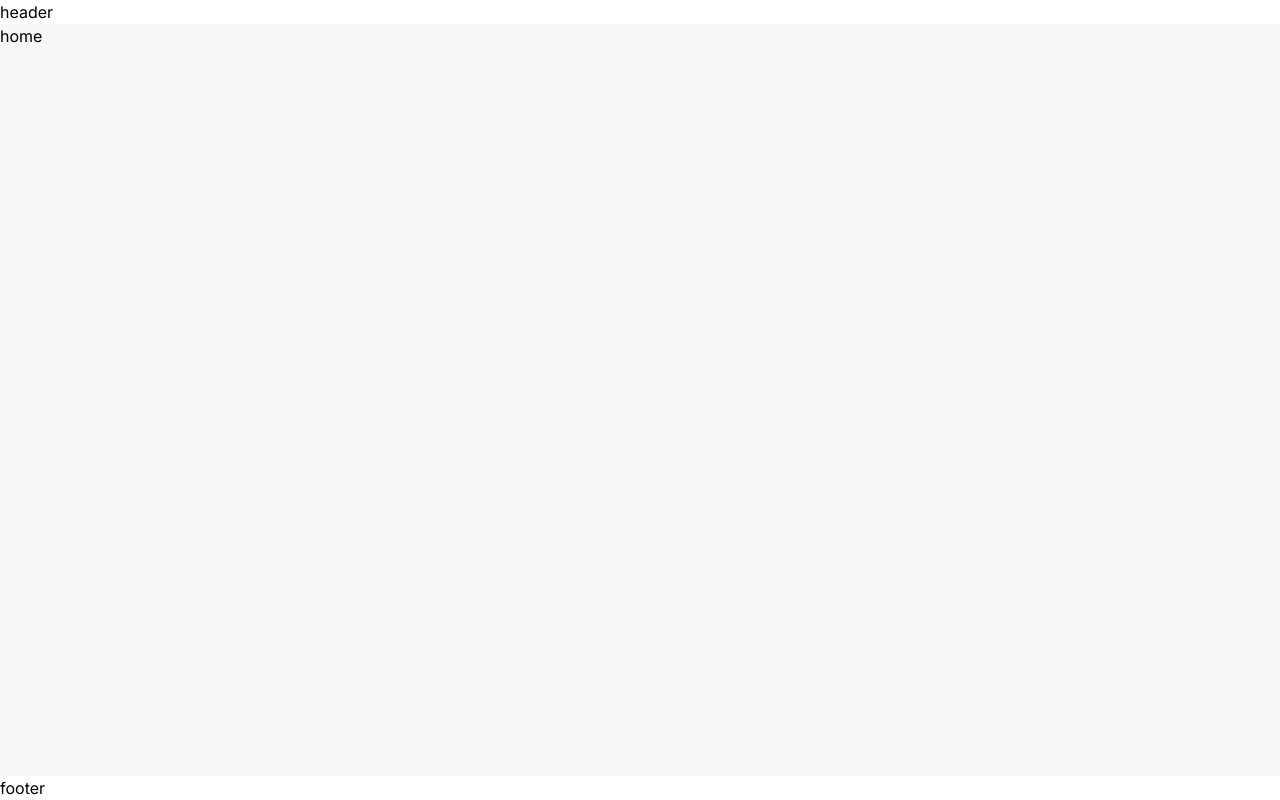
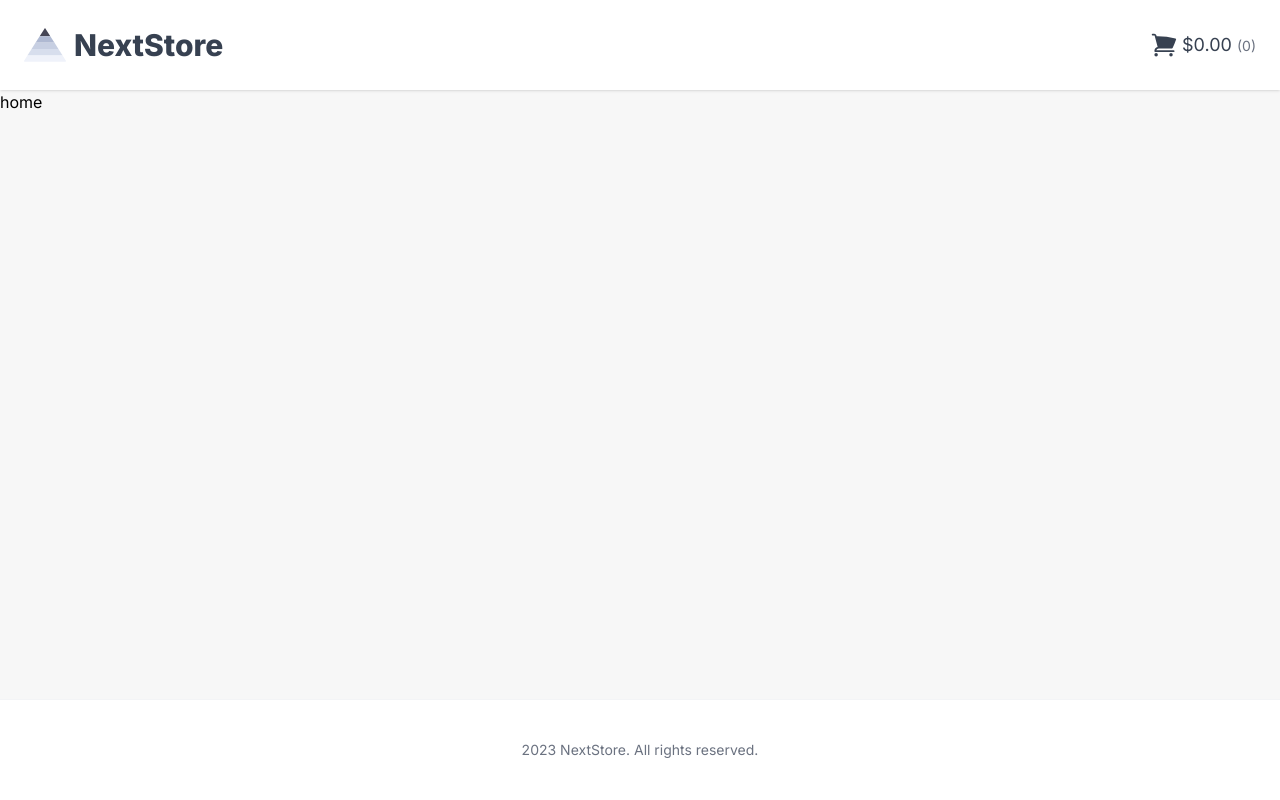
Before and after one commit to vitordiniz25/next-store, a Next.js app: page / in a window 1280 px wide. Built offline with nearby package versions, Linux system fonts and the light colour scheme.

Commit message:
complete app layout component

```diff
--- a/package.json
+++ b/package.json
@@ -9,6 +9,7 @@
     "lint": "next lint"
   },
   "dependencies": {
+    "@heroicons/react": "^2.0.17",
     "autoprefixer": "10.4.14",
     "eslint": "8.46.0",
     "eslint-config-next": "13.4.12",
--- /dev/null
+++ b/src/components/Footer.js
@@ -0,0 +1,9 @@
+export default function Footer() {
+    return(
+        <footer className="border-t border-gray-100 py-10 text-center">
+            <p className="text-sm text-gray-500">
+                2023 NextStore. All rights reserved.
+            </p>
+        </footer>
+    )
+}
--- /dev/null
+++ b/src/components/Header.js
@@ -0,0 +1,23 @@
+import Link from "next/link";
+import Logo from "./Logo";
+import {ShoppingCartIcon} from "@heroicons/react/24/solid"
+
+
+export default function Header() {
+    return(
+        <header className="sticky top-0 bg-white z-10 shadow">
+            <div className="container mx-auto p-6 flex justify-between">
+                <Logo />
+                <Link href='/cart' className="flex items-center space-x-1 text-gray-700 hover:text-gray-900">
+                    <div className="relative">
+                        <ShoppingCartIcon className="w=7 h-7 flex-shrink-0" />
+                    </div>
+                    <p className="text-lg">
+                        $0.00{" "}
+                        <span className="text-sm text-gray-500">(0)</span>
+                    </p>
+                </Link>
+            </div>
+        </header>
+    )
+}
--- a/src/components/Layout.jsx
+++ b/src/components/Layout.js
@@ -1,4 +1,7 @@
 import { Inter } from "next/font/google"
+import Header from "./Header"
+import Footer from "./Footer"
+import Meta from "./meta"
 
 const inter = Inter({
     subsets: ['latin'],
@@ -8,11 +11,12 @@ const inter = Inter({
 export default function AppLayout({ children }) {
     return(
         <div className={`${inter.variable} font-sans min-h-screen flex flex-col`}>
-            <header>header</header>
+            <Meta />
+            <Header />
             <main className="flex-grow bg-[#f7f7f7]">
                 {children}
             </main>
-            <footer>footer</footer>
+            <Footer />
         </div>
     )
 }
--- /dev/null
+++ b/src/components/Logo.js
@@ -0,0 +1,11 @@
+import Image from "next/image";
+import Link from "next/link";
+
+export default function Logo() {
+    return(
+        <Link href='/' className="flex items-center space-x-2">
+            <Image src="/logo.svg" alt="Logo" width={42} height={42}/>
+            <span className="hidden sm:inline-block font-extrabold text-3xl text-gray-700">NextStore</span>
+        </Link>
+    )
+}
--- /dev/null
+++ b/src/components/meta.js
@@ -0,0 +1,10 @@
+import Head from "next/head";
+
+export default function Meta() {
+    return(
+        <Head>
+            <title>NextStore</title>
+            <link rel="icon" type="image/x-icon" href="/favicon.ico?v=1" />
+        </Head>
+    )
+}
```
Also changed, not shown: 1 other file (tests, documents, lock files or other folders).
